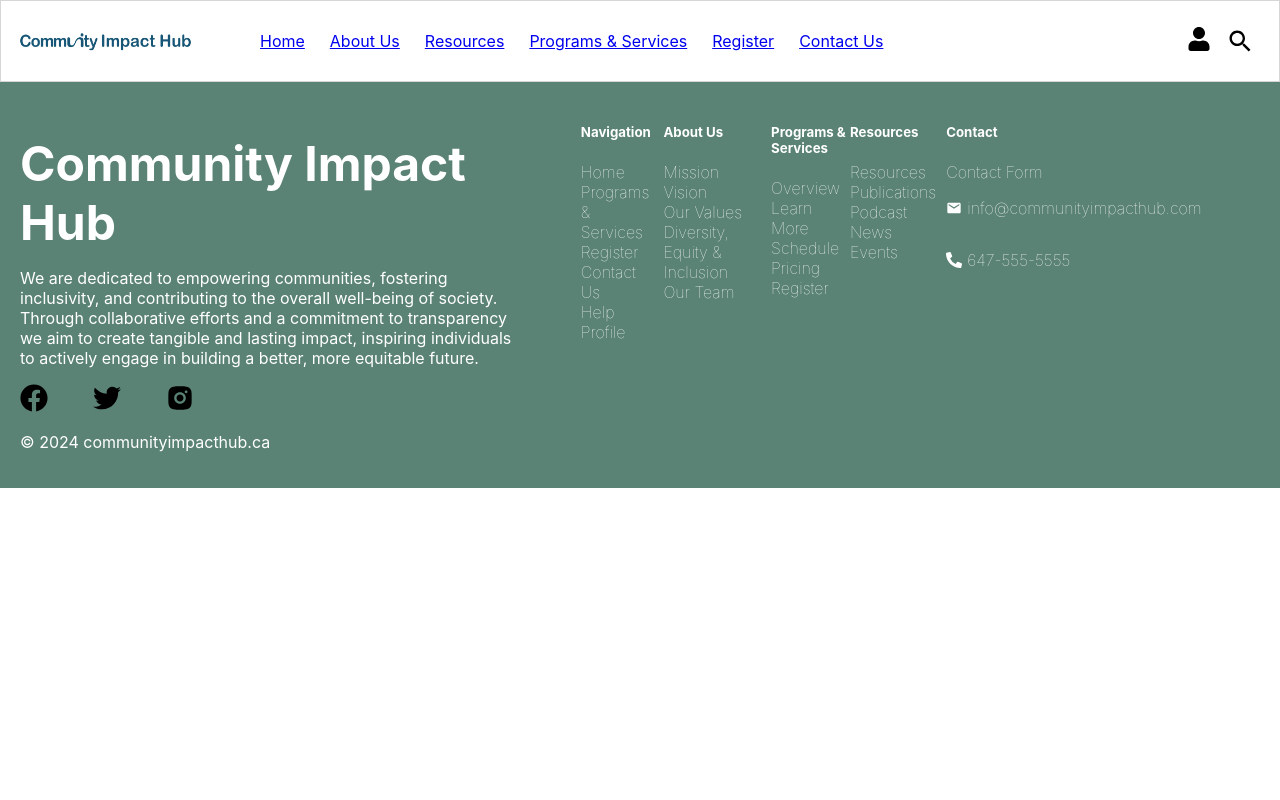
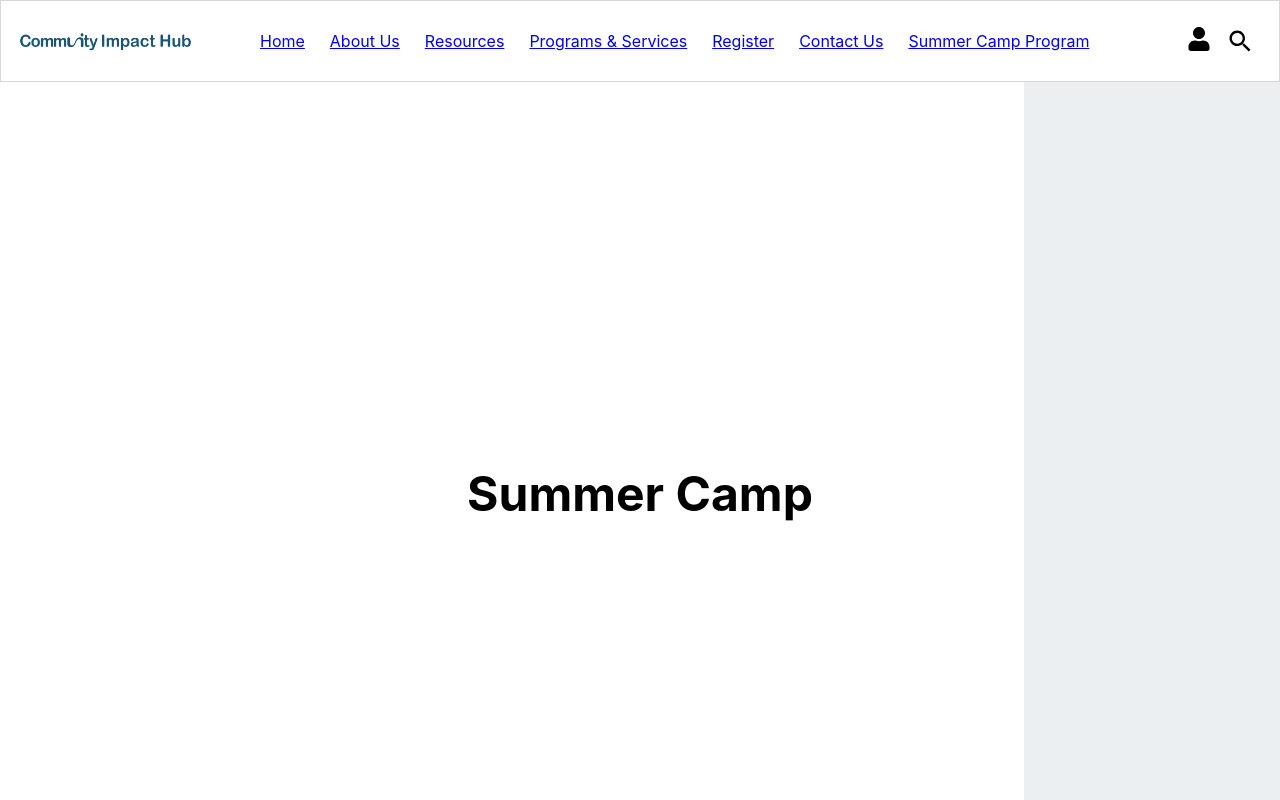
Before and after one commit to venuraperera99/Community-Impact-Hub, a React (Create React App) app: page /summercamp in a window 1280 px wide. Shown: the top 800 px of the page. Built offline with nearby package versions, Linux system fonts and the light colour scheme.

Commit message:
created summer camp basic page

```diff
--- a/src/App.js
+++ b/src/App.js
@@ -7,6 +7,8 @@ import Home from './pages/home/Home';
 import About from './pages/about/About';
 import Contact from './pages/contact/Contact';
 import ProgramAndServices from './pages/programandservices/ProgramAndServices';
+import SummerCamp from './pages/summercamp/SummerCamp';
+
 
 function App() {
   return (
@@ -17,6 +19,7 @@ function App() {
         <Route path="/" element={<Home />} />
         <Route path="/contact" element={<Contact/>}/>
         <Route path="/programs" element={<ProgramAndServices/>}/>
+        <Route path="/summercamp" element={<SummerCamp/>}/>
       </Routes>
       <Footer />
     </div>
--- a/src/components/header/Header.js
+++ b/src/components/header/Header.js
@@ -17,6 +17,7 @@ export const Header = () => {
           <li><Link to="/programs">Programs & Services</Link></li>
           <li><Link to="/register">Register</Link></li>
           <li><Link to="/contact">Contact Us</Link></li>
+          <li><Link to="/summercamp">Summer Camp Program</Link></li>
         </ul>
       </nav>
 
--- /dev/null
+++ b/src/pages/summercamp/SummerCamp.css
@@ -0,0 +1,8 @@
+.outer {
+    background: linear-gradient(to left, #ebeff2 20%, #ffffff 20%);
+    display: flex;
+    flex-direction: column;
+    justify-content: center;
+    align-items: center;
+    height: 100vh;
+}
--- /dev/null
+++ b/src/pages/summercamp/SummerCamp.js
@@ -0,0 +1,11 @@
+import React from 'react'
+
+const SummerCamp = () => {
+  return (
+    <div className='outer'>
+        <h1>Summer Camp</h1>
+    </div>
+  )
+}
+
+export default SummerCamp
```
